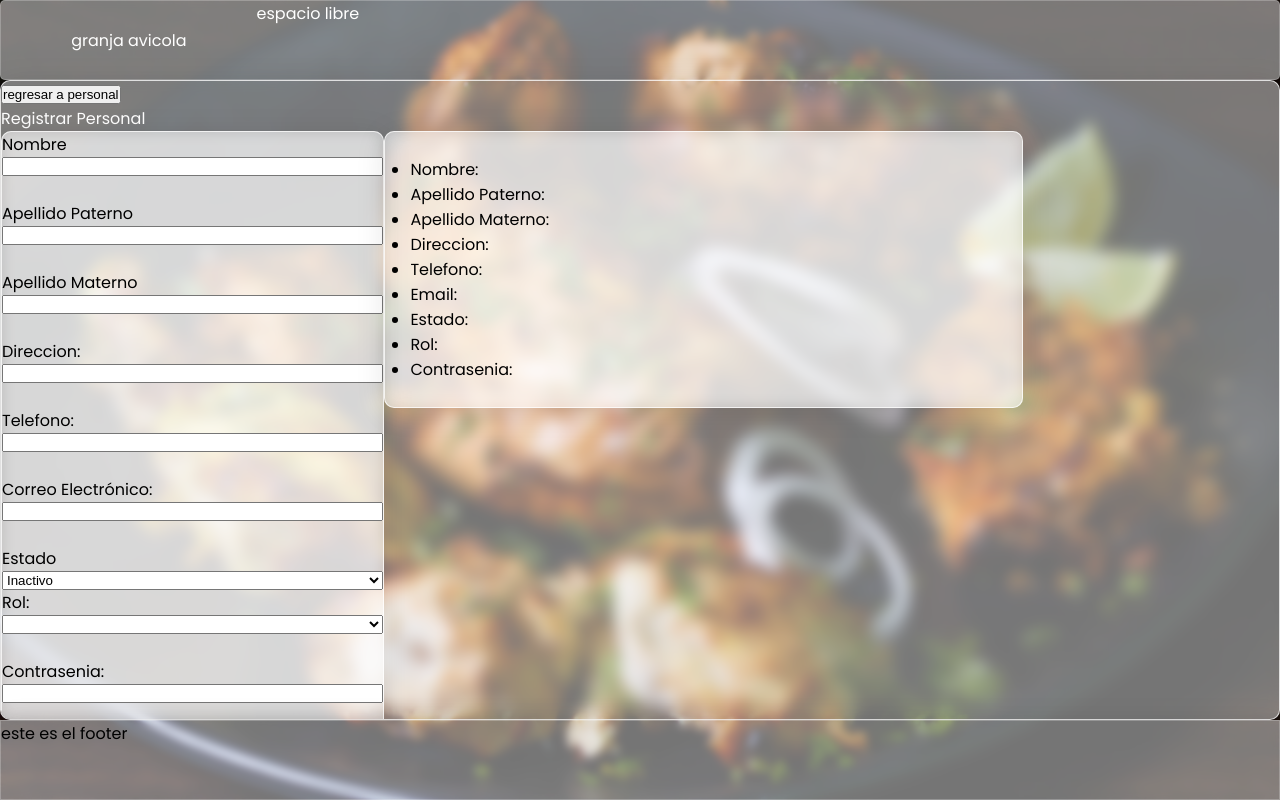
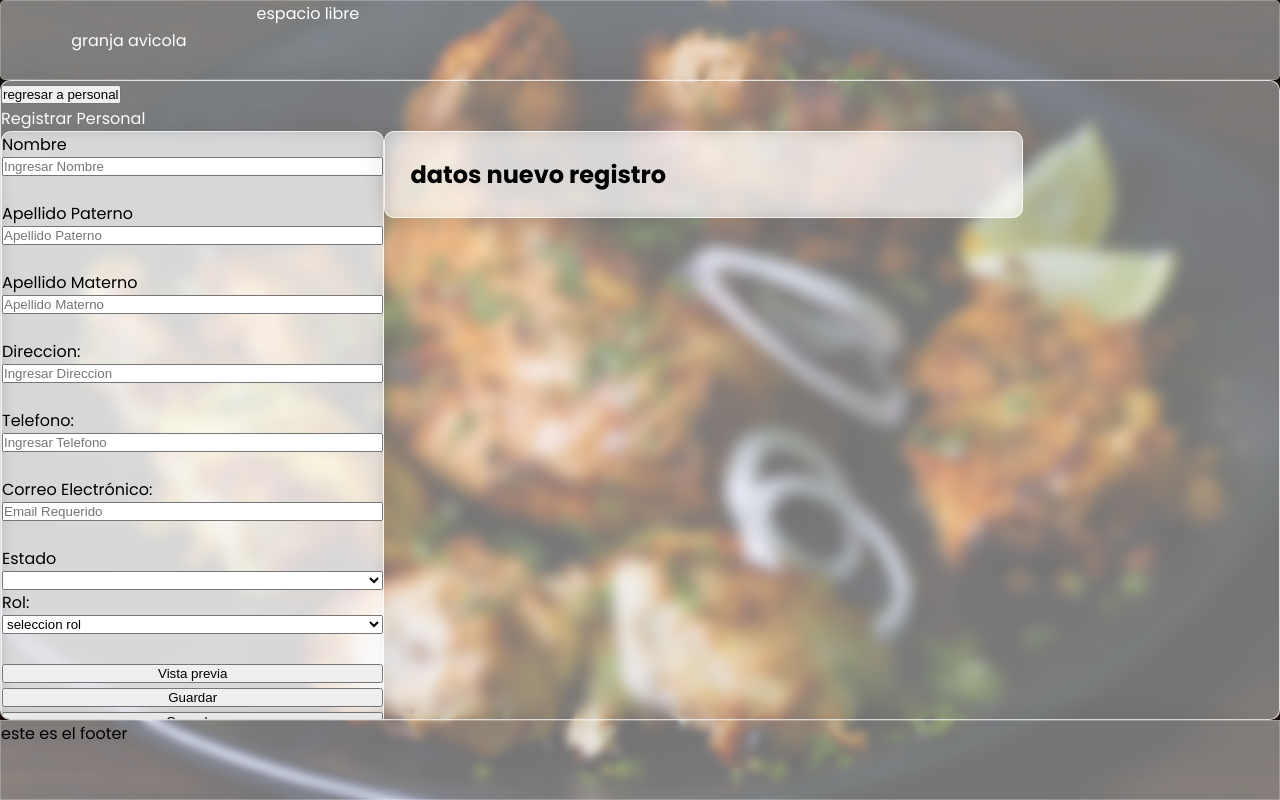
Before and after one commit to gonzalotag/avicolas, a React (Vite) app in the folder frontend/: page /registros in a window 1280 px wide. Built offline with nearby package versions, Linux system fonts and the light colour scheme.

Commit message:
formulario de registro arreglado toda la data del formulario se muestra en el subcuadro q contiene la lista (datos nuevo registro) arreglar el porque cuando selecciono el rol administrador el correo cambia a un nombre ya registrado y no a uncorreo

```diff
--- a/frontend/src/assets/css/registroPersonal.css
+++ b/frontend/src/assets/css/registroPersonal.css
@@ -73,6 +73,7 @@
     height: 50%;
     width: 50%;
     display: flex;
+    flex-direction: column;
     color: black;
     padding: 25px;
     background: rgba(255, 255, 255, 0.46);
--- a/frontend/src/assets/css/tablaPersonal.css
+++ b/frontend/src/assets/css/tablaPersonal.css
@@ -16,7 +16,7 @@ border: 1px solid rgba(255, 255, 255, 0.767);
     color: white;
     height: 100%;
     width: 100%;
-    padding: 10px;
+    padding-left: 10px;
     /* From https://css.glass */
 background: rgba(255, 255, 255, 0.65);
 border-radius: 16px;
--- a/frontend/src/components/MenuAdmin.jsx
+++ b/frontend/src/components/MenuAdmin.jsx
@@ -1,11 +1,12 @@
 import "../assets/css/menuAdmin.css"
 import { Link } from 'react-router-dom'
 import { FontAwesomeIcon } from "@fortawesome/react-fontawesome";
-import { faCircleUser,faIndustry,faPerson,faWarehouse} from "@fortawesome/free-solid-svg-icons";
+import { faCircleUser,faIndustry,faPerson,faWarehouse,faFileLines} from "@fortawesome/free-solid-svg-icons";
 import ButtonComponent from "./ButtonComponent.jsx";
 import TablaPersonal from "./TablaPersonal";
 import Suministros from "./Produccion";
 import Almacen from "./Almacen";
+import Reportes from "./Reportes.jsx";
 
 
 
@@ -35,6 +36,9 @@ function MenuAdmin (props){
             <div className="buttonTarea" onClick={()=>{setEspacioDeTrabajo(<Suministros perfiles={perfiles} getPerfilesByRol={getPerfilesByRol} getRolesByName={getRolesByName} />)}} >
             <ButtonComponent nombreButton={"Produccion"}iconoButton={< FontAwesomeIcon icon={faIndustry}/>}/>
             </div>
+            <div className="buttonTarea" onClick={()=>{setEspacioDeTrabajo(<Reportes perfiles={perfiles} getPerfilesByRol={getPerfilesByRol} getRolesByName={getRolesByName} />)}} >
+            <ButtonComponent nombreButton={"Reportes"}iconoButton={< FontAwesomeIcon icon={faFileLines}/>}/>
+            </div>
 
         </div>
 
--- a/frontend/src/components/RegistroPersonal.jsx
+++ b/frontend/src/components/RegistroPersonal.jsx
@@ -4,6 +4,8 @@ import { useState } from "react";
 import TablaPersonal from "./TablaPersonal";
 import ContenidoAdmin from "./ContenidoAdmin";
 import MenuAdmin from "./MenuAdmin";
+import { postPerfil } from "../api/perfil.api";
+import axios from "axios";
 
 
 // import TablaPersonal from "./TablaPersonal"
@@ -18,27 +20,32 @@ function RegistroPersonal(){
           direccion:'',
           telefono:'',
           email: '',
-        //   estado: '',
+          estado: 'activo',
+          rol:'',
           contrasenia:'',
         });
 
-        const [datosMostrados, setDatosMostrados] = useState([]);
-        const [selectEstado,setSelectEstado]=useState('inactivo')
+        const [selectEstado, setSelectEstado]=useState('');
+        const [vistaPrevia, setVistaPrevia]=useState(null);
 
         const handleChange = (e) => {
-            const { id, value, name} = e.target;
-            // const newValue = type === 'radio' ? (checked ? value : '') : value;
-            setFormData({
-              ...formData,
+            const { id, value, name } = e.target;
+            setFormData((prevData) => ({
+              ...prevData,
               [id || name]: value,
-              estado: selectEstado,
-            });
+            }));
           };
         const handleEstadoChange=(estado)=>{
             setSelectEstado(estado);
         }
+
+        const handleVistaPrevia =()=>{
+                setVistaPrevia(formData);
+                console.log("data previa",formData);
+
+        };
+        // Restaurar el estado del formulario a valores vacios
         const handleCancelar = () => {
-          // Restaurar el estado del formulario
           setFormData({
             nombre: '',
             apellido_paterno: '',
@@ -46,15 +53,15 @@ function RegistroPersonal(){
             direccion:'',
             telefono:'',
             email: '',
-            // estado: '',
+            estado: 'activo',
+            rol:'',
             contrasenia:'',
           });
+          setSelectEstado('activo')
+          setVistaPrevia(null);
         };
-        //funcion para controlar numeros de
-        // function validarTelefono(phoneNum){
-        //     var regex=/^[0-9]{10}$/;
-        //    return regex.test(phoneNum);
-        //  }
+
+
         // funcion isNumber para poder ingresar numeros en un input q pide solo texto
         function isNumber(evt){
            evt = (evt) ? evt : window.event;
@@ -68,18 +75,23 @@ function RegistroPersonal(){
         }
 
 
-        const handleSubmit = (e) => {
+        const handleSubmit = async (e) => {
           e.preventDefault();
           const dataToAdd = {
             ...formData,
             estado:selectEstado,
+        };
+        console.log('datos a guardar', dataToAdd)
 
-          };
-          // Almacenar los datos en el estado de datos mostrados
-          setDatosMostrados([...datosMostrados, dataToAdd]);
+        try{
+            const response = await postPerfil(dataToAdd);
+                console.log('perfil guardado con exito' , response.data);
+                handleCancelar();
 
-          // Restaurar el estado del formulario
-          handleCancelar();
+        }catch (error){
+            console.error('error al guardar el perfil',error);
+        }
+
         };
 
         return (
@@ -99,7 +111,7 @@ function RegistroPersonal(){
                   type="text"
                   id="nombre"
                   name="nombre"
-
+                  placeholder="Ingresar Nombre"
                   value={formData.nombre}
                   onChange={handleChange}
                 />
@@ -111,6 +123,7 @@ function RegistroPersonal(){
                   name="apellidoPat"
                   value={formData.apellido_paterno}
                   onChange={handleChange}
+                  placeholder="Apellido Paterno"
                   required
                 />
                 <br />
@@ -121,6 +134,7 @@ function RegistroPersonal(){
                   name="apellidoMat"
                   value={formData.apellido_materno}
                   onChange={handleChange}
+                  placeholder="Apellido Materno"
                   required
                 />
                 <br />
@@ -131,6 +145,7 @@ function RegistroPersonal(){
                 name="direccion"
                 value={formData.direccion}
                 onChange={handleChange}
+                placeholder="Ingresar Direccion"
                 required/>
                 <br />
                 <label htmlFor="telefono">Telefono:</label>
@@ -145,6 +160,7 @@ function RegistroPersonal(){
                 onClick = {isNumber}
                 // onBlur= {validarTelefono}
                 onChange={handleChange}
+                placeholder="Ingresar Telefono"
                 required/>
                 <br />
                 <label htmlFor="email">Correo Electrónico:</label>
@@ -153,6 +169,7 @@ function RegistroPersonal(){
                   id="email"
                   value={formData.email}
                   onChange={handleChange}
+                  placeholder="Email Requerido"
                   required
                 />
                 <br />
@@ -161,58 +178,44 @@ function RegistroPersonal(){
                 id="estado"
                 name="estado"
                 value={selectEstado}
+
                 onChange={(e)=> handleEstadoChange(e.target.value)} required>
+                    <option value="" ></option>
                     <option value="activo">Activo</option>
                     <option value="inactivo">Inactivo</option>
                 </select>
-                    {/* <label htmlFor="activo">
-                      Activo
-                      <input
-                        type="radio"
-                        name="estado"
-                        id="activo"
-                        value="activo"
-                        onChange={()=>handleEstadoChange('activo')}
-                        checked={selectEstado === 'activo'}
-                        required
-                      />
-                    </label>
-                    <label htmlFor="inactivo">
-                      Inactivo
-                      <input
-                        type="radio"
-                        name="estado"
-                        id="inactivo"
-                        value="inactivo"
-                        onChange={()=>handleEstadoChange('inactivo')}
-                        checked={selectEstado ==='inactivo'}
-                        required
-                      />
-                    </label> */}
                     <label htmlFor="rol">Rol:</label>
-                        {/* <select name="" id="rolSelect">
-                            {roles && roles.map(role => (
-                                <option key={role._id}>{role.name}</option>
-                            ))}
-                          </select> */}
-                            <select name="" id="">
-                            <option value=""></option>
+                        <select
+                        name="rol"
+                        // id=""
+                        value={formData.rol}
+                        onChange={handleChange}
+                        placeholder="seleccionar estado"
+                        >
+                        <option value="">seleccion rol</option>
                         <option value="administrador">Administrador</option>
                         <option value="proveedor" >Proveedor</option>
                         <option value="cliente" >Cliente</option>
                         <option value="empleado">Empleado</option>
                         </select>
                     <br />
-                    <label htmlFor="contrasenia">Contrasenia:</label>
+                    {formData.rol === 'administrador' && (
+                    <>
+                    <label htmlFor="contrasenia">Contraseña:</label>
                     <input
-                    type="contrasenia"
+                    type="password"
                     name="contrasenia"
                     id="contrasenia"
                     value={formData.contrasenia}
                     onChange={handleChange}
-
+                    placeholder={formData.rol === "administrador" ?
+                    "ingresa contrasenia" : "" }
                     />
                     <br />
+                    </>
+                    )}
+                <button type="button" onClick={handleVistaPrevia}>
+                    Vista previa</button>
                 <button type="submit" onSubmit={handleSubmit} >
                     Guardar
                 </button>
@@ -221,61 +224,25 @@ function RegistroPersonal(){
                 </button>
               </div>
               <div className="objetoDatos">
+                <h2>datos nuevo registro</h2>
+                {vistaPrevia && (
                 <ul>
-                <li>Nombre: {formData.nombre}</li>
-                {/* <li>Apellido Paterno: {formData.apellidoPat}</li> */}
-                <li>Apellido Paterno: {formData.apellido_paterno}</li>
-                {/* <li>Apellido Materno: {formData.apellidoMat}</li> */}
-                <li>Apellido Materno: {formData.apellido_materno}</li>
-                <li>Direccion: {formData.direccion}</li>
-                <li>Telefono: {formData.telefono}</li>
-                <li>Email: {formData.email}</li>
-                <li>Estado: {formData.estado}</li>
-                <li>Rol: {formData.rol}</li>
-                <li>Contrasenia: {formData.contrasenia}</li>
+                <li>Nombre: {vistaPrevia.nombre}</li>
+                <li>Apellido Paterno: {vistaPrevia.apellido_paterno}</li>
+                <li>Apellido Materno: {vistaPrevia.apellido_materno}</li>
+                <li>Direccion: {vistaPrevia.direccion}</li>
+                <li>Telefono: {vistaPrevia.telefono}</li>
+                <li>Email: {vistaPrevia.email}</li>
+                <li>Estado: {vistaPrevia.estado}</li>
+                <li>Rol: {vistaPrevia.rol}</li>
+                {vistaPrevia.rol === 'administrador'&& (
+                <li>Contrasenia: {vistaPrevia.contrasenia}</li>
+                )}
                 </ul>
+                )}
             </div>
             </form>
-
-            {datosMostrados.length > 0 && (
-              <div className="tablaPreReg">
-                <h3>Datos del formulario</h3>
-                <table>
-                  <thead>
-                    <tr>
-                      <th>Nombre</th>
-                      <th>Apellido Paterno</th>
-                      <th>Apellido Materno</th>
-                      <th>Direccion</th>
-                      <th>Telefono</th>
-                      <th>Correo Electrónico</th>
-                      <th>Estado</th>
-                      <th>Rol</th>
-                      <th>Contrasenia</th>
-                    </tr>
-                  </thead>
-                  <tbody>
-                    {datosMostrados.map((dato, index) => (
-                      <tr key={index}>
-                        <td>{dato.nombre}</td>
-                        <td>{dato.apellido_paterno}</td>
-                        <td>{dato.apellido_materno}</td>
-                        <td>{dato.direccion}</td>
-                        <td>{dato.telefono}</td>
-                        <td>{dato.email}</td>
-                        <td>{dato.estado}</td>
-                        <td>{dato.rol}</td>
-                        <td>{dato.contrasenia}</td>
-                      </tr>
-
-                    ))}
-                  </tbody>
-                </table>
-              </div>
-            )}
           </div>
         );
-
-
 }
 export default RegistroPersonal;
```
Also changed, not shown: frontend/src/App.jsx (+6 -8 lines), frontend/src/api/perfil.api.js (+48 -6 lines), frontend/src/assets/css/reportes.css (added, +12 -0 lines), frontend/src/components/Reportes.jsx (added, +9 -0 lines), 2 other files (tests, documents, lock files or other folders). Lines whose indentation alone changed are shown as unchanged.
